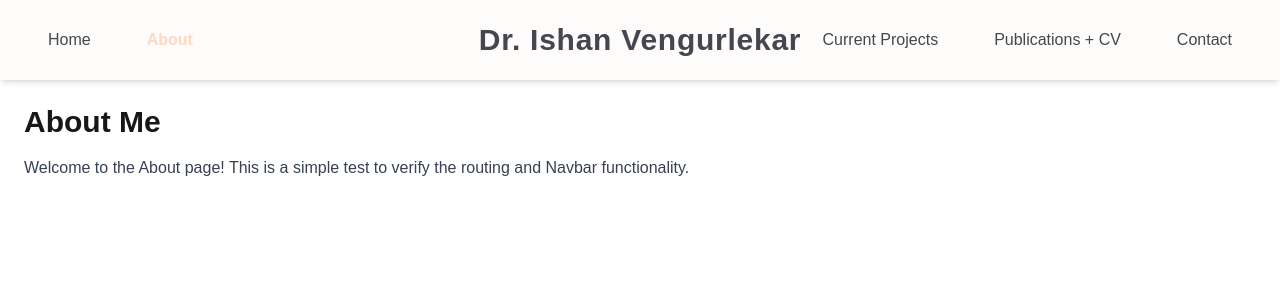
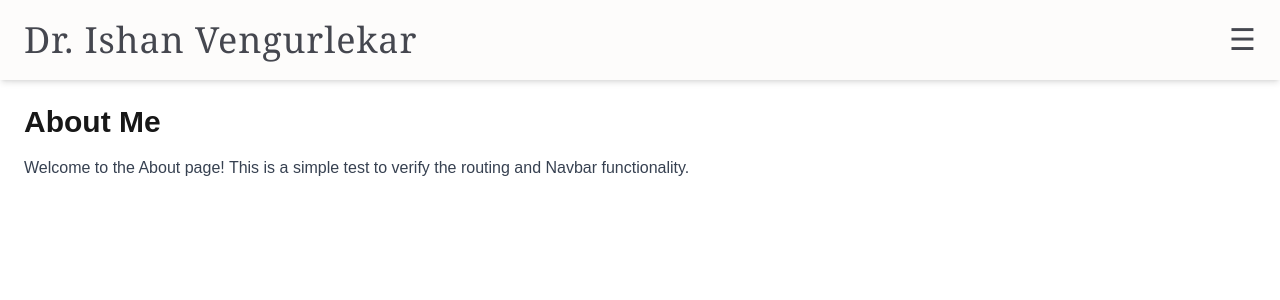
Before and after one commit to emw8105/ishan-psych-profile, a Next.js app: page /about in a window 1280 px wide. Shown: the top 300 px of the page. Built offline with nearby package versions, Linux system fonts and the light colour scheme.

Commit message:
navbar font styling and sizing updates, planning out about section

```diff
--- a/src/app/about/page.tsx
+++ b/src/app/about/page.tsx
@@ -13,3 +13,7 @@ export default function AboutPage() {
     title: "About - Ishan Vengurlekar",
     description: "Welcome to the Home Page of Ishan Vengurlekar's personal website.",
   };
+
+  // an introduction type section with a single primary statement
+  // a secondary introduction type section with a couple paragraphs
+  // a section highlighting education and background
--- a/src/app/layout.tsx
+++ b/src/app/layout.tsx
@@ -20,6 +20,9 @@ export default function RootLayout({
 }>) {
   return (
     <html lang="en">
+      <head>
+        <link href="https://fonts.googleapis.com/css2?family=Poppins:wght@400;600&family=Playfair+Display:wght@700&display=swap" rel="stylesheet"></link>
+      </head>
       <body className="bg-off-white">
         <Navbar />
         <main>{children}</main>
--- a/src/components/Navbar.tsx
+++ b/src/components/Navbar.tsx
@@ -13,7 +13,7 @@ export default function Navbar() {
   // dynamically track screen size to adjust display for smaller sizes (i.e. mobile)
   useEffect(() => {
     const handleResize = () => {
-      setIsMobile(window.innerWidth < 1000);
+      setIsMobile(window.innerWidth < 1600);
     };
     handleResize(); // check the size on initial render
     window.addEventListener("resize", handleResize);
@@ -36,16 +36,16 @@ export default function Navbar() {
   return (
     <header className="sticky top-0 bg-cloud-white shadow-md z-50 backdrop-blur-md">
   {isMobile ? (
-    <nav className="flex items-center justify-between px-6 h-20 font-sans text-calm-charcoal relative">
+    <nav className="flex items-center justify-between px-6 h-20 font-poppins text-calm-charcoal relative">
       {/* Title on Left */}
-      <h2 className="text-3xl font-bold text-deep-navy tracking-wide">
+      <h2 className="text-4xl font-serif text-deep-navy tracking-wide">
         Dr. Ishan Vengurlekar
       </h2>
 
       {/* Hamburger Menu */}
       <button
         onClick={() => setIsDropdownOpen((prev) => !prev)}
-        className="text-calm-charcoal focus:outline-none text-2xl"
+        className="text-calm-charcoal focus:outline-none text-3xl"
       >
         ☰
       </button>
@@ -53,15 +53,15 @@ export default function Navbar() {
       {/* Dropdown Menu */}
       {isDropdownOpen && (
         <div className="absolute top-full left-0 w-full bg-cloud-white shadow-md">
-          <ul className="flex flex-col items-stretch text-calm-charcoal">
+          <ul className="flex flex-col items-stretch">
             {[
               { path: "/", title: "Home" },
               { path: "/about", title: "About" },
               { path: "/current-projects", title: "Current Projects" },
               { path: "/publications-cv", title: "Publications + CV" },
               { path: "/contact", title: "Contact" },
-            ].map(({ path, title }, index) => (
-              <li key={index} className="border-b">
+            ].map(({ path, title }) => (
+              <li key={path} className="border-b">
                 <Link
                   href={path}
                   className={getLinkClass(path)}
@@ -74,36 +74,40 @@ export default function Navbar() {
           </ul>
         </div>
       )}
-
     </nav>
   ) : (
-    // Desktop Navbar
-    <nav className="flex items-center justify-between px-8 h-20 font-sans text-calm-charcoal">
-      <ul className="flex gap-6">
+    <nav className="flex items-center justify-between px-8 h-24 font-poppins text-calm-charcoal">
+      <ul className="flex gap-8 text-xl">
         {[
           { path: "/", title: "Home" },
           { path: "/about", title: "About" },
         ].map(({ path, title }) => (
           <li key={path}>
-            <Link href={path} className={getLinkClass(path)}>
+            <Link
+              href={path}
+              className={getLinkClass(path)}
+            >
               {title}
             </Link>
           </li>
         ))}
       </ul>
 
-      <h2 className="absolute left-1/2 transform -translate-x-1/2 text-3xl font-bold text-deep-navy tracking-wide">
+      <h2 className="absolute left-1/2 transform -translate-x-1/2 text-4xl font-serif text-deep-navy tracking-wide">
         Dr. Ishan Vengurlekar
       </h2>
 
-      <ul className="flex gap-6">
+      <ul className="flex gap-8 text-xl">
         {[
           { path: "/current-projects", title: "Current Projects" },
           { path: "/publications-cv", title: "Publications + CV" },
           { path: "/contact", title: "Contact" },
         ].map(({ path, title }) => (
           <li key={path}>
-            <Link href={path} className={getLinkClass(path)}>
+            <Link
+              href={path}
+              className={getLinkClass(path)}
+            >
               {title}
             </Link>
           </li>
@@ -113,5 +117,6 @@ export default function Navbar() {
   )}
 </header>
 
+
   );
 }
--- a/tailwind.config.ts
+++ b/tailwind.config.ts
@@ -10,6 +10,8 @@ export default {
     extend: {
       fontFamily: {
         sans: ['"Work Sans"', "sans-serif"],
+        poppins: ["Poppins", "sans-serif"],
+        playfair: ["Playfair Display", "serif"],
       },
       colors: {
         background: "var(--background)",
```
